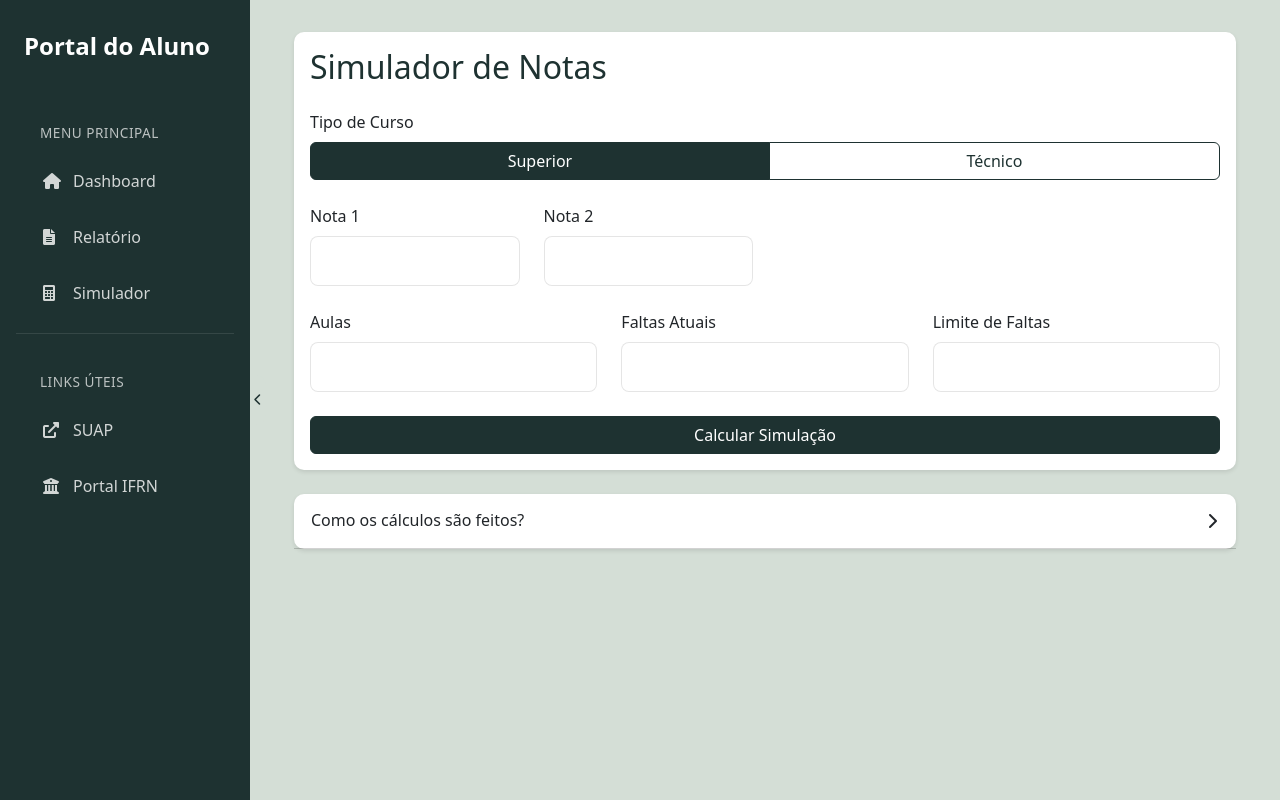
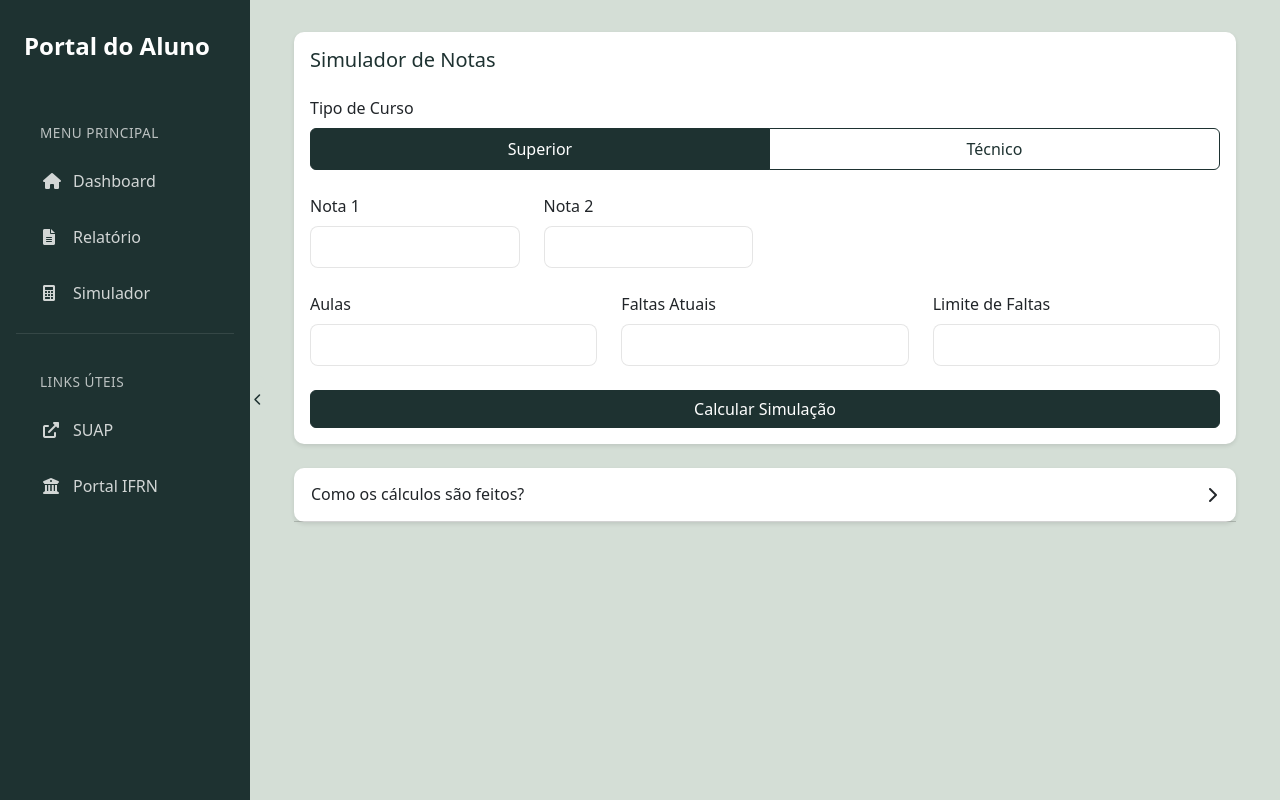
Before and after one commit to ErisvaldoBalbino/portaldoalunosuap, a Django app: template portal_estudante/templates/portal_estudante/simulator.html in a window 1280 px wide. Run offline with Django 5.2, Linux system fonts and the light colour scheme; the template is opened without the code that fills it, so the values that code supplies are empty.

Commit message:
refactor: consistencia

```diff
--- a/static/css/simulator.css
+++ b/static/css/simulator.css
@@ -1,9 +1,26 @@
 /* Estilos específicos do simulador */
+:root {
+    /* Tamanhos de fonte padronizados */
+    --font-size-xs: 0.75rem;    /* 12px */
+    --font-size-sm: 0.875rem;   /* 14px */
+    --font-size-base: 1rem;     /* 16px */
+    --font-size-lg: 1.25rem;    /* 20px */
+    --font-size-xl: 1.5rem;     /* 24px */
+    --font-size-2xl: 2rem;      /* 32px */
+
+    /* Espaçamentos padronizados */
+    --spacing-xs: 0.25rem;      /* 4px */
+    --spacing-sm: 0.5rem;       /* 8px */
+    --spacing-base: 1rem;       /* 16px */
+    --spacing-lg: 1.5rem;       /* 24px */
+    --spacing-xl: 2rem;         /* 32px */
+}
+
 .result-item {
     display: flex;
     justify-content: space-between;
     align-items: center;
-    padding: 0.75rem 0;
+    padding: var(--spacing-base) 0;
     border-bottom: 1px solid rgba(0, 0, 0, 0.1);
 }
 
@@ -26,8 +44,9 @@
 .form-control {
     border: 1px solid rgba(0, 0, 0, 0.1);
     border-radius: 8px;
-    padding: 0.75rem;
+    padding: var(--spacing-sm);
     transition: all 0.3s ease;
+    font-size: var(--font-size-base);
 }
 
 .form-control:focus {
@@ -45,6 +64,8 @@
 .btn-outline-primary {
     color: var(--color-primary);
     border-color: var(--color-primary);
+    padding: var(--spacing-sm);
+    font-size: var(--font-size-base);
 }
 
 .btn-outline-primary:hover {
--- a/static/css/style.css
+++ b/static/css/style.css
@@ -10,6 +10,21 @@
     --sidebar-width: 250px;
     --sidebar-width-mobile: 70%;
     --sidebar-width-small: 85%;
+
+    /* Tamanhos de fonte padronizados */
+    --font-size-xs: 0.75rem;    /* 12px */
+    --font-size-sm: 0.875rem;   /* 14px */
+    --font-size-base: 1rem;     /* 16px */
+    --font-size-lg: 1.25rem;    /* 20px */
+    --font-size-xl: 1.5rem;     /* 24px */
+    --font-size-2xl: 2rem;      /* 32px */
+
+    /* Espaçamentos padronizados */
+    --spacing-xs: 0.25rem;      /* 4px */
+    --spacing-sm: 0.5rem;       /* 8px */
+    --spacing-base: 1rem;       /* 16px */
+    --spacing-lg: 1.5rem;       /* 24px */
+    --spacing-xl: 2rem;         /* 32px */
 }
 
 /* Banner Informativo */
@@ -91,6 +106,8 @@ body {
 
 .card-title {
     color: var(--color-primary);
+    font-size: var(--font-size-lg);
+    margin-bottom: var(--spacing-base);
 }
 
 /* Status */
```
Also changed, not shown: other parts of static/css/simulator.css (+22 -12 lines), other parts of static/css/style.css (+13 -10 lines), static/css/report.css (+51 -13 lines).
